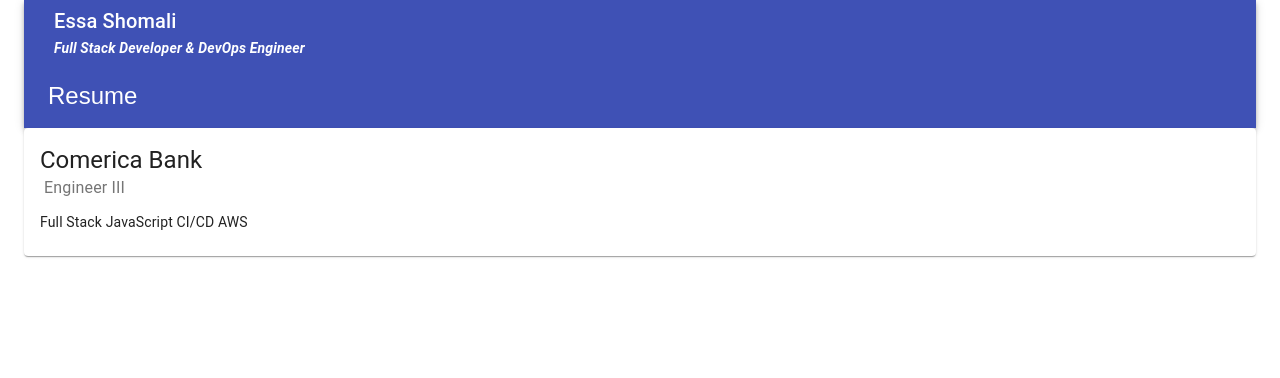
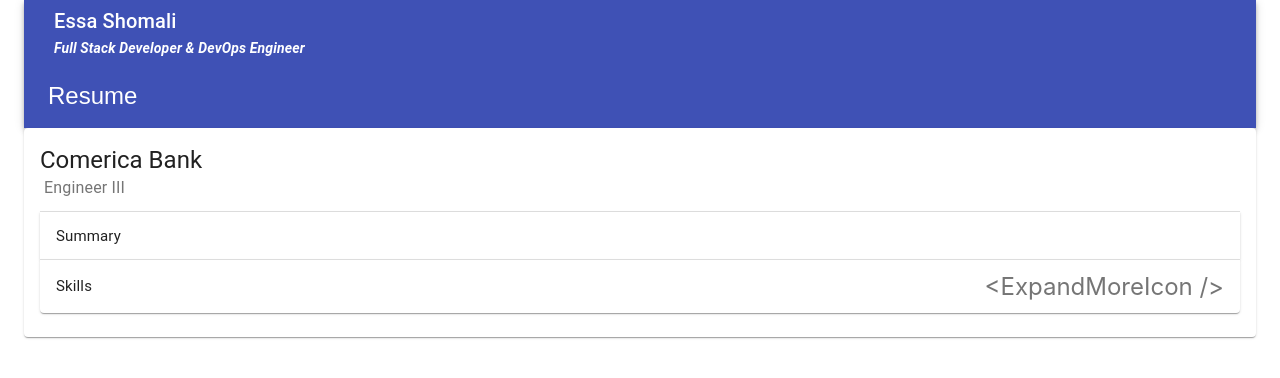
Before and after one commit to eshomali/ts-codebase, a React (Create React App) app in the folder react-ui/: page / in a window 1280 px wide. Shown: the top 378 px of the page. Built offline with nearby package versions, Linux system fonts and the light colour scheme.

Commit message:
resume cards + accordian

```diff
--- a/react-ui/src/structure/components/Resume.tsx
+++ b/react-ui/src/structure/components/Resume.tsx
@@ -1,7 +1,7 @@
 import React from 'react';
-import {Card, CardContent, CardActions, Button, Typography, makeStyles} from '@material-ui/core';
+import {Card, CardContent, Accordion, AccordionSummary, AccordionDetails, Theme, Typography, makeStyles} from '@material-ui/core';
 
-const useStyles = makeStyles({
+const useStylesCard = makeStyles({
   root: {
     minWidth: 275,
   },
@@ -18,29 +18,63 @@
   },
 });
 
+const useStylesAccordian = makeStyles((theme) => ({
+  root: {
+    width: '100%',
+  },
+  heading: {
+    fontSize: theme.typography.pxToRem(15),
+    fontWeight: theme.typography.fontWeightRegular,
+  },
+}));
+
 interface Props {
 
 }
 
 export const Resume: React.FC = () => {
-  const classes = useStyles();
+  const classesCard = useStylesCard();
+  const classesAcc = useStylesAccordian();
   //const bull = <span className={classes.bullet}>•</span>;
   return (
 
-    <div>
-      <Card className={classes.root}>
+    <div className="displayResume">
+      <Card className={classesCard.root}>
         <CardContent>
           <Typography variant="h5" component="h2">
             Comerica Bank
           </Typography>
-        <Typography className={classes.pos} color="textSecondary">
+          <Typography className={classesCard.pos} color="textSecondary">
             &nbsp;Engineer III
           </Typography>
-        <Typography variant="body2" component="p">
-          Full Stack JavaScript
-          CI/CD
-          AWS
+          <Accordion>
+            <AccordionSummary
+              expandIcon={''}
+              aria-controls="panel1a-content"
+              id="panel1a-header"
+            >
+              <Typography className={classesAcc.heading}>Summary</Typography>
+            </AccordionSummary>
+            <AccordionDetails>
+              <Typography>
+                . did well I suppose
               </Typography>
+            </AccordionDetails>
+          </Accordion>
+          <Accordion>
+            <AccordionSummary
+              expandIcon={'<ExpandMoreIcon />'}
+              aria-controls="panel2a-content"
+              id="panel2a-header"
+            >
+              <Typography className={classesAcc.heading}>Skills</Typography>
+            </AccordionSummary>
+            <AccordionDetails>
+              <Typography>
+                . cats
+              </Typography>
+            </AccordionDetails>
+          </Accordion>
         </CardContent>
       </Card>
     </div>
```
Also changed, not shown: 1 other file (tests, documents, lock files or other folders). Lines whose indentation alone changed are shown as unchanged.
